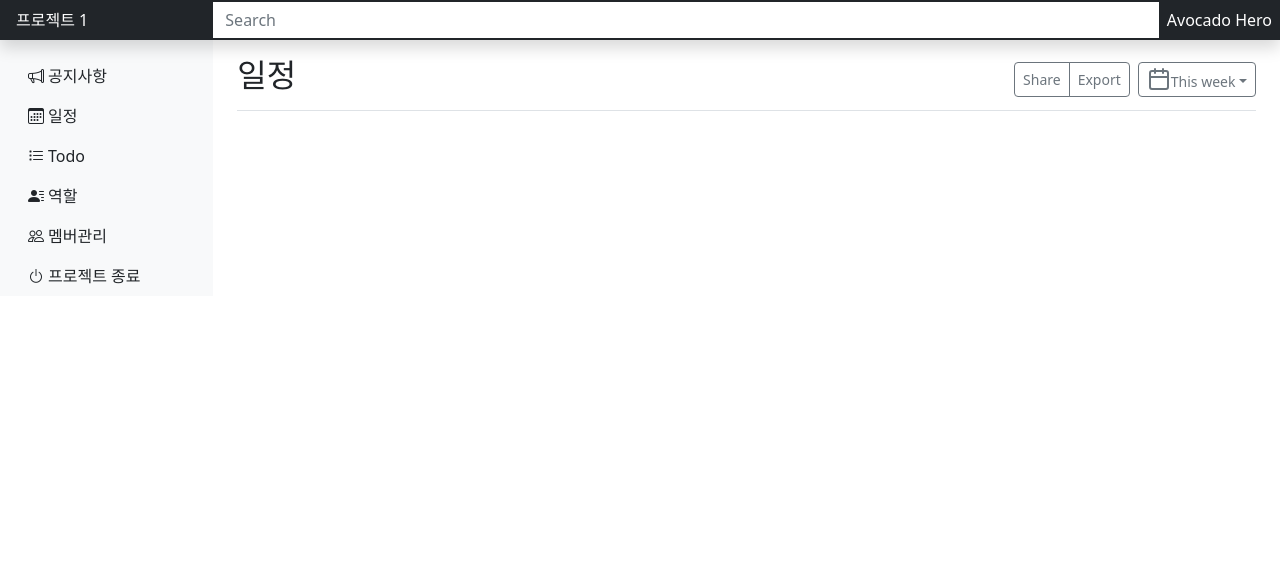
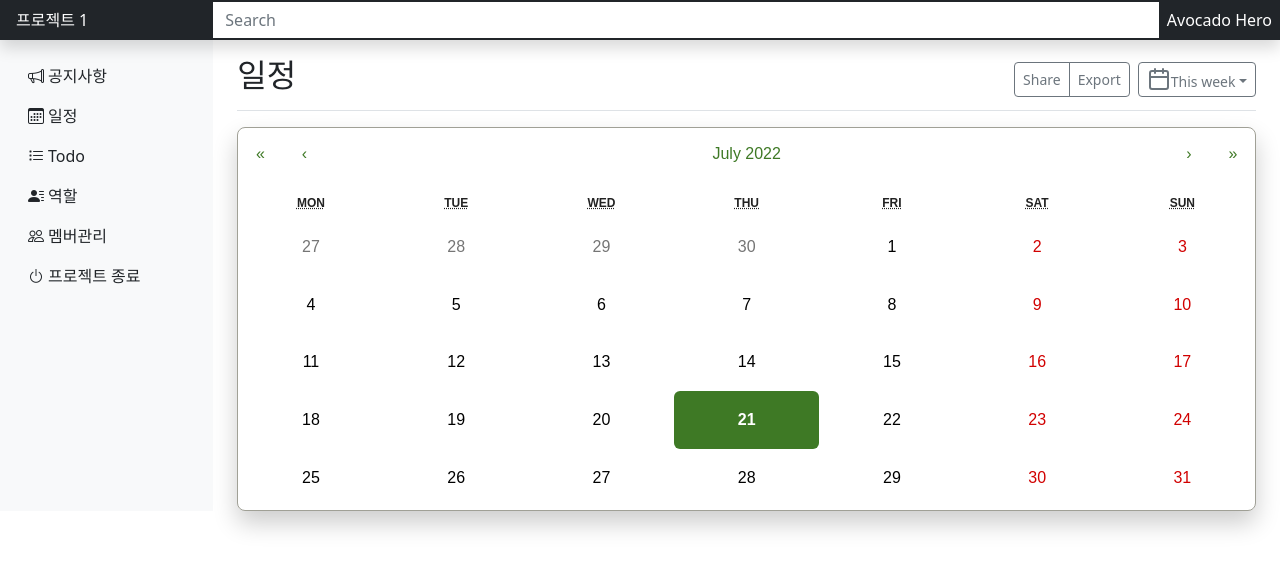
Before and after one commit to KGU-Team-Avocado/avocado-hero-web, a React (Create React App) app: page /project/calendar/1 in a window 1280 px wide. Shown: the top 570 px of the page. Built offline with nearby package versions, Linux system fonts and the light colour scheme.

Commit message:
프로젝트 페이지 달력 추가

```diff
--- a/package.json
+++ b/package.json
@@ -18,6 +18,7 @@
     "immutable": "3.8.2",
     "react": "^18.2.0",
     "react-bootstrap": "^2.4.0",
+    "react-calendar": "^3.7.0",
     "react-chartjs-2": "^4.3.1",
     "react-dom": "^18.2.0",
     "react-draft-wysiwyg": "^1.15.0",
--- a/src/container/group/project/ProjectCalendarContainer.js
+++ b/src/container/group/project/ProjectCalendarContainer.js
@@ -1,5 +1,13 @@
+import { useState } from 'react';
+import Calendar from 'react-calendar';
+import 'react-calendar/dist/Calendar.css';
+import '../../../css/project/Calendar.css';
+
 export default () => {
+    const [date, setDate] = useState(new Date());
+
     return (
+        <>
             <div className="d-flex justify-content-between flex-wrap flex-md-nowrap align-items-center pt-3 pb-2 mb-3 border-bottom">
                 <h1 className="h2">일정</h1>
                 <div className="btn-toolbar mb-2 mb-md-0">
@@ -14,5 +22,9 @@ export default () => {
                 </div>
 
             </div>
+            <div className='calendar-container'>
+                <Calendar onChange={setDate} value={date} />
+            </div>
+        </>
     )
 }
--- /dev/null
+++ b/src/css/project/Calendar.css
@@ -0,0 +1,108 @@
+.react-calendar {
+    width: 100%;
+    height: 30vw;
+    background-color: #fff;
+    color: #222;
+    border-radius: 8px;
+    box-shadow: 0 12px 24px rgba(0, 0, 0, 0.2);
+    font-family: Arial, Helvetica, sans-serif;
+    line-height: 1.125em;
+}
+
+.react-calendar__navigation button {
+    color: rgba(62, 121, 37);
+    min-width: 44px;
+    background: none;
+    font-size: 16px;
+    margin-top: 8px;
+}
+
+.react-calendar__navigation button:enabled:hover,
+.react-calendar__navigation button:enabled:focus {
+    background-color: #f8f8fa;
+}
+
+.react-calendar__navigation button[disabled] {
+    background-color: #f0f0f0;
+}
+
+abbr[title] {
+    text-decoration: none;
+}
+
+.react-calendar__month-view__days__day {
+    height: 4.5vw;
+}
+
+/* .react-calendar__month-view__days__day--weekend {
+    color: #d10000;
+   } */
+.react-calendar__tile:enabled:hover,
+.react-calendar__tile:enabled:focus {
+    background: #f8f8fa;
+    color: rgba(62, 121, 37);
+    border-radius: 6px;
+}
+
+.react-calendar__tile--now {
+    background: rgba(242, 231, 151);
+    border-radius: 6px;
+    font-weight: bold;
+    color: rgba(62, 121, 37);
+}
+
+.react-calendar__tile--now:enabled:hover,
+.react-calendar__tile--now:enabled:focus {
+    background: rgba(242, 231, 151);
+    border-radius: 6px;
+    font-weight: bold;
+    color: rgba(62, 121, 37);
+}
+
+.react-calendar__tile--hasActive:enabled:hover,
+.react-calendar__tile--hasActive:enabled:focus {
+    background: #f8f8fa;
+}
+
+.react-calendar__tile--active {
+    background: rgba(62, 121, 37);
+    border-radius: 6px;
+    font-weight: bold;
+    color: white;
+}
+
+.react-calendar__tile--active:enabled:hover,
+.react-calendar__tile--active:enabled:focus {
+    background: rgba(62, 121, 37);
+    color: white;
+}
+
+.react-calendar--selectRange .react-calendar__tile--hover {
+    background-color: #f8f8fa;
+}
+
+.react-calendar__tile--range {
+    background: #f8f8fa;
+    color: rgba(62, 121, 37);
+    border-radius: 0;
+}
+
+.react-calendar__tile--rangeStart {
+    /* border-top-right-radius: 0;
+    border-bottom-right-radius: 0;
+    border-top-left-radius: 6px;
+    border-bottom-left-radius: 6px; */
+    border-radius: 6px;
+    background: rgba(62, 121, 37);
+    color: white;
+}
+
+.react-calendar__tile--rangeEnd {
+    /* border-top-left-radius: 0;
+    border-bottom-left-radius: 0;
+    border-top-right-radius: 6px;
+    border-bottom-right-radius: 6px; */
+    border-radius: 6px;
+    background: rgba(62, 121, 37);
+    color: white;
+}
```
Also changed, not shown: 1 other file (tests, documents, lock files or other folders). Lines whose indentation alone changed are shown as unchanged.
